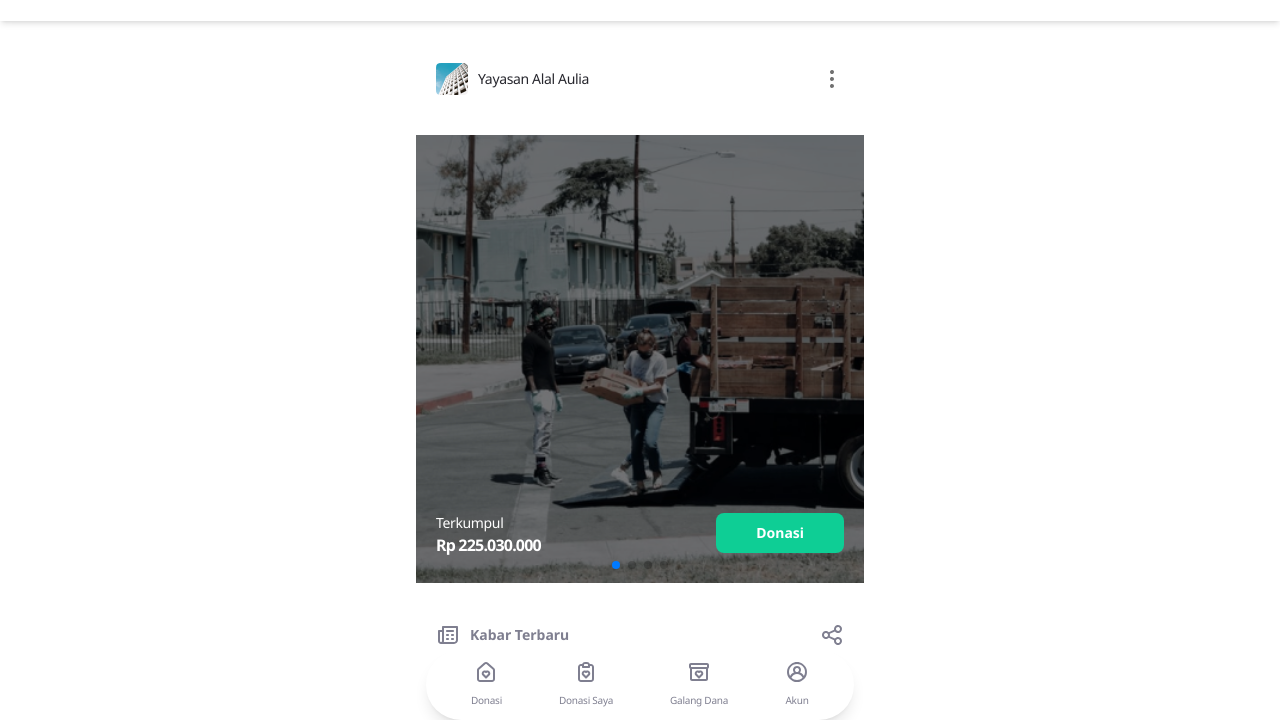
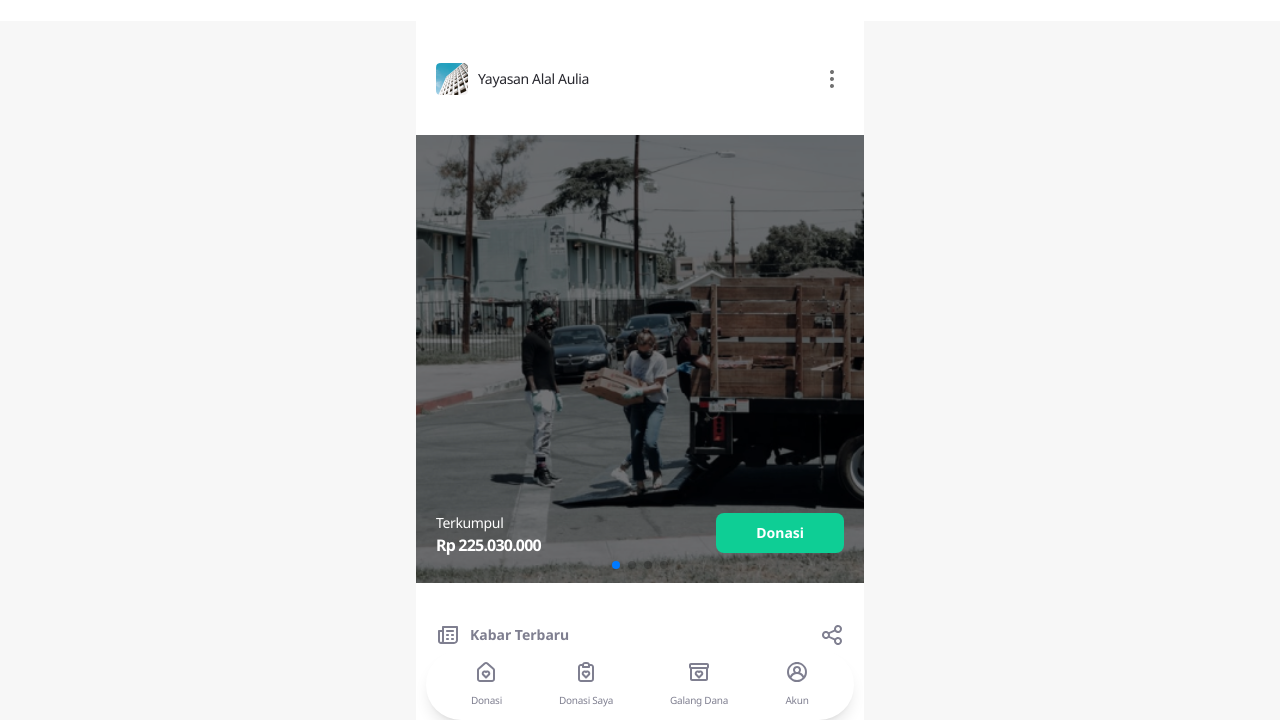
Before and after one commit to DwiNaufalAprialdhi/awalkebaikan.com, a website: page index.html in a window 1280 px wide. Shown: the part 59-779 px from the top of the page. Drawn offline with Linux system fonts and the light colour scheme.

Commit message:
fix border shadow contain and header

```diff
--- a/css/style.css
+++ b/css/style.css
@@ -7,17 +7,20 @@
 
 @layer base {
     body {
-        @apply font-noto_sans text-neutral_black;
+        @apply font-noto_sans text-neutral_black bg-[#f7f7f7];
     }
     nav {
-        @apply fixed w-full p-6 flex justify-between items-center shadow-md z-50 bg-[#FFF];
+        @apply w-full fixed p-6 flex justify-between gap-1 items-center z-50 bg-[#FFF] transition duration-300;
     }
 }
 
 @layer components {
 
     /* Navbar Class */
-   .brand {
+   .sticky_nav {
+    @apply max-w-md mx-auto p-6 flex justify-between gap-1 sticky top-0 items-center z-50 bg-[#FFF] transition duration-300;
+   }
+    .brand {
     @apply font-poppins text-lg md:text-xl lg:text-2xl font-extrabold text-accent2 leading-10;
    }
    .domain {
@@ -55,7 +58,7 @@
 
    /* Login Class */
    .login {
-    @apply mx-auto max-w-md pt-[144px] pb-[24px];
+    @apply mx-auto max-w-md pt-[144px] pb-[24px] bg-[#FFF];
    }
    .text_brand {
     @apply font-poppins text-center text-3xl font-extrabold text-accent2 mb-4;
@@ -132,7 +135,7 @@
 
    /* Post Class */
    .post {
-       @apply mx-auto max-w-md max-h-max pt-[122px] pb-[120px] flex flex-col gap-10;
+       @apply mx-auto max-w-md max-h-max pt-[122px] pb-[120px] flex flex-col gap-10 bg-[#FFF];
     }
    .swiper {
      @apply max-w-md;
@@ -215,7 +218,7 @@
 
    /* Donation Class */
    .donation {
-    @apply mx-auto max-w-md pt-[144px] pb-[24px] px-4;
+    @apply mx-auto max-w-md pt-[144px] pb-[24px] px-4 bg-[#FFF];
    }
    .donnation_form {
     @apply flex flex-col gap-6;
@@ -265,7 +268,7 @@
 
    /* Payment Class */
    .payment {
-    @apply mx-auto max-w-md pt-[144px] pb-[24px] px-4;
+    @apply mx-auto max-w-md pt-[144px] pb-[24px] px-4 bg-[#FFF];
    }
    .payment_title {
     @apply text-center text-neutral_grey1 text-sm font-normal leading-6 tracking-tight mb-4;
@@ -306,7 +309,7 @@
 
    /* Account Class */
    .account {
-    @apply mx-auto max-w-md pt-[67px] pb-[244px];
+    @apply mx-auto max-w-md pt-[67px] pb-[244px] bg-[#FFF];
    }
    .account_profile {
     @apply w-full relative;
--- a/js/style.js
+++ b/js/style.js
@@ -28,6 +28,12 @@ var x = setInterval(function() {
     document.getElementById("countdown").innerHTML = "EXPIRED";
   }
 }, 1000);
+
+//scroll Navbar
+window.addEventListener('scroll', function(){
+  var header = document.querySelector('nav')
+  header.classList.toggle('sticky_nav', window.scrollY > 0)
+})
 
 // visible Toggle
 const visible = document.querySelector('.visible')
--- a/tailwind.config.js
+++ b/tailwind.config.js
@@ -3,19 +3,20 @@ module.exports = {
   content: ["./src/**/*.{html,js}",
             "./**/*.{html,js}"],
   theme: {
-    'colors': {
-      'neutral_dark': '#223263',
-      'neutral_grey': '#9098B1',
-      'neutral_grey1': '#707070',
-      'neutral_black': '#27272E',
-      'neutral_black2': '#7F7F90',
-      'accent2': '#0ECE95',
-    },
     fontFamily: {
       'poppins': ['Poppins','sans-serif'],
       'noto_sans': ['Noto Sans','sans-serif'],
     },
-    extend: {},
+    extend: {
+      'colors': {
+        'neutral_dark': '#223263',
+        'neutral_grey': '#9098B1',
+        'neutral_grey1': '#707070',
+        'neutral_black': '#27272E',
+        'neutral_black2': '#7F7F90',
+        'accent2': '#0ECE95',
+      },
+    },
   },
   plugins: [],
 }
```
Also changed, not shown: donation.html (+2 -0 lines), css/global.css.
